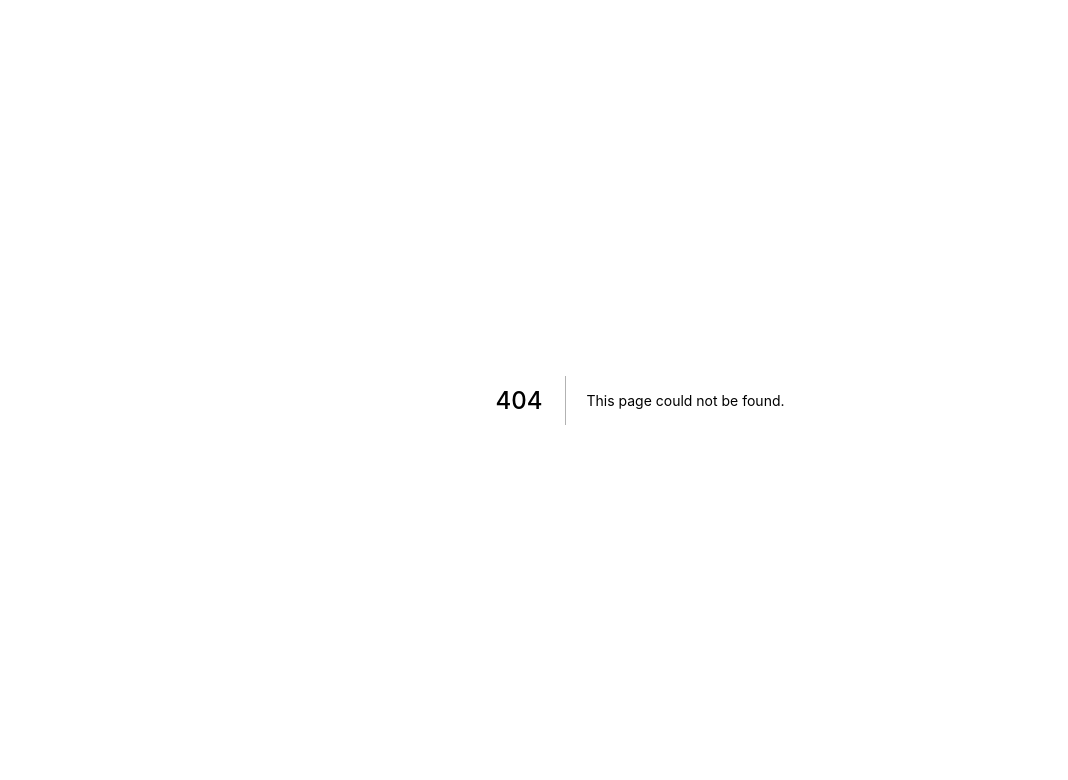
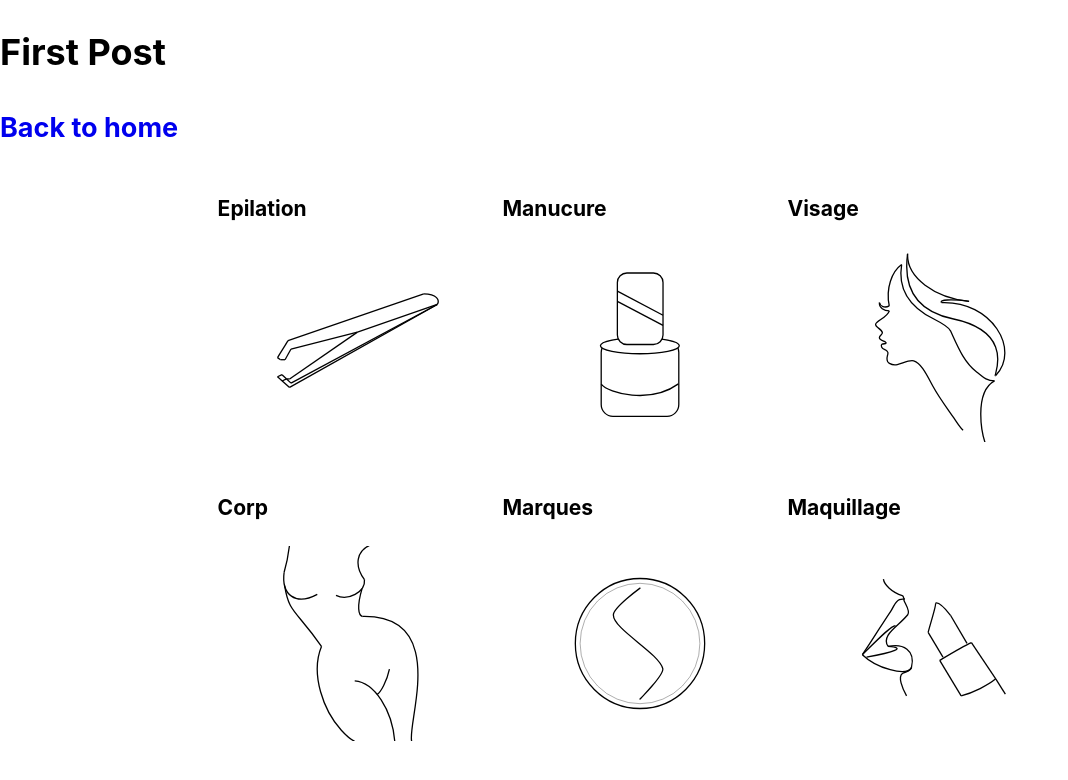
Before and after one commit to LarnicolLucas/PortFolio-React, a Next.js app in the folder nextjs-blog/: page /institut in a window 1280 px wide. Before the commit this address had no page. Shown: the top 780 px of the page, without its empty margins (0-1068 px from the left). Built offline with nearby package versions, Linux system fonts and the light colour scheme.

Commit message:
add institut page

```diff
--- /dev/null
+++ b/nextjs-blog/components/institut/block_institut.js
@@ -0,0 +1,15 @@
+import styles from './block_institut.module.sass'
+
+export default function Block_institut(props) {
+
+    return (
+        <>
+            <article className={styles.block} style={ {gridColumn: props.col, gridRow: props.row } }>
+                <h3> {props.label} </h3>
+                <figure>
+                    <img src={props.src} alt={props.alt}/>
+                </figure>
+            </article>
+        </>
+    )
+}
--- /dev/null
+++ b/nextjs-blog/components/institut/nav_institut.js
@@ -0,0 +1,25 @@
+import styles from './nav_institut.module.sass'
+import Block_institut from './block_institut.js'
+
+
+export default function Nav_institut() {
+
+    const list = [
+        {id: 0, label: "Epilation", col: "1", row: "1", src: "/images/peau-line/epilation_2.svg", alt: "Pince à épiler"},
+        {id: 1, label: "Manucure", col: "2", row: "1", src: "/images/peau-line/vernis2.svg", alt: "Vernis"},
+        {id: 2, label: "Visage", col: "3", row: "1", src: "/images/peau-line/visage.svg", alt: "Profil de Femme"},
+        {id: 0, label: "Corp", col: "1", row: "2", src: "/images/peau-line/corp.svg", alt: "Corp de Femme"},
+        {id: 1, label: "Marques", col: "2", row: "2", src: "/images/peau-line/marques.svg", alt: "Logo"},
+        {id: 2, label: "Maquillage", col: "3", row: "2", src: "/images/peau-line/maquillage.svg", alt: "Rouge à lèvre"}
+    ];
+
+    const block_list = list.map(el => <Block_institut key={el.id} src={el.src} label= {el.label} col={el.col} row={el.row} />)
+
+    return (
+        <>
+            <section className={styles.container}>
+                {block_list}
+            </section>
+        </>
+    )
+}
--- /dev/null
+++ b/nextjs-blog/components/institut/nav_institut.module.sass
@@ -0,0 +1,6 @@
+.container
+    width: 66vw
+    display: grid
+    grid-template-columns: repeat(3, 1fr)
+    grid-gap: 10px
+    grid-auto-rows: minmax(200px, auto)
--- /dev/null
+++ b/nextjs-blog/pages/institut.js
@@ -0,0 +1,24 @@
+import Link from 'next/link'
+import Head from 'next/head'
+import Layout from '../components/layout'
+
+import styles from './institut.module.sass'
+
+import Nav_institut from '../components/institut/nav_institut.js'
+
+export default function firstPost(){
+    return (<>
+        <Layout>
+            <Head>
+                <title>Institut de beauté</title>
+            </Head>
+            <h1>First Post</h1>
+            <h2><Link href="/"><a>Back to home</a></Link></h2>
+
+            <section className={styles.container_items}>
+                <Nav_institut />
+            </section>
+        </Layout>
+
+    </>)
+}
--- /dev/null
+++ b/nextjs-blog/pages/institut.module.sass
@@ -0,0 +1,7 @@
+.container_items
+    margin: 0
+    padding: 0
+    display: flex
+    width: 100vw
+    align-items: center
+    justify-content: center
```
Also changed, not shown: nextjs-blog/components/institut/block_institut.module.sass (added).
